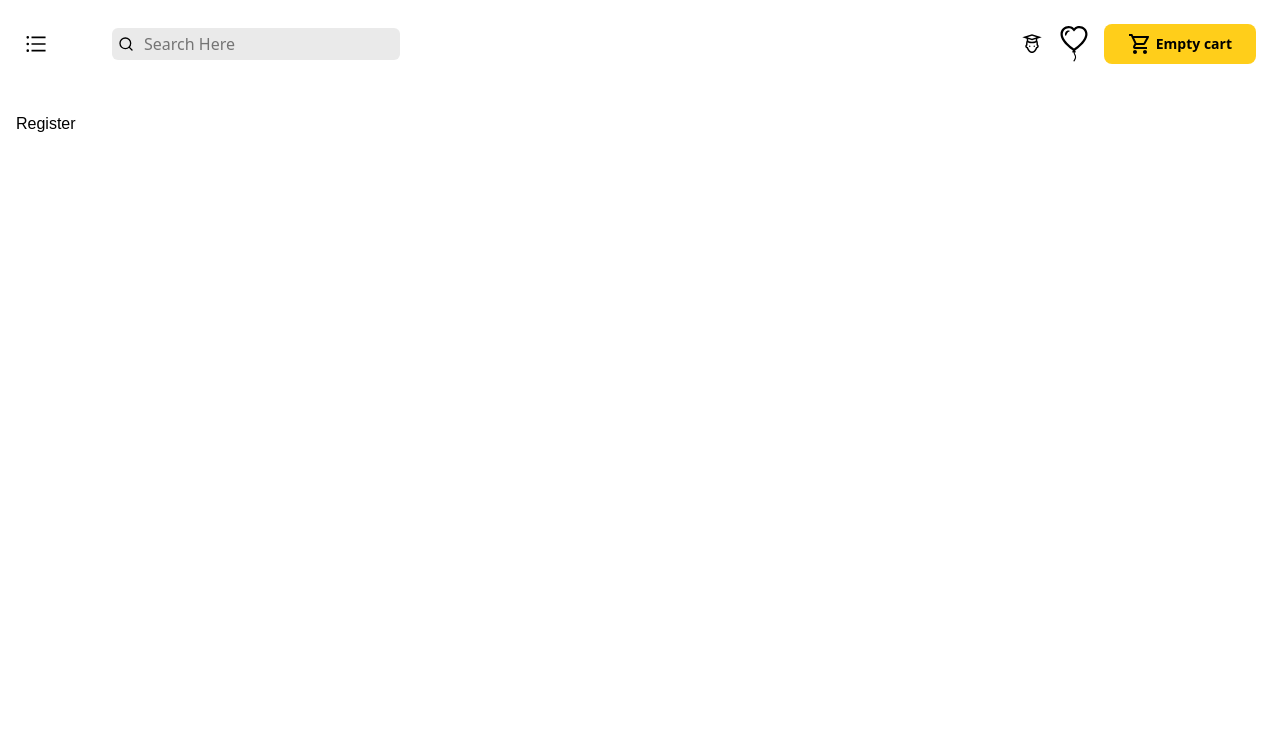
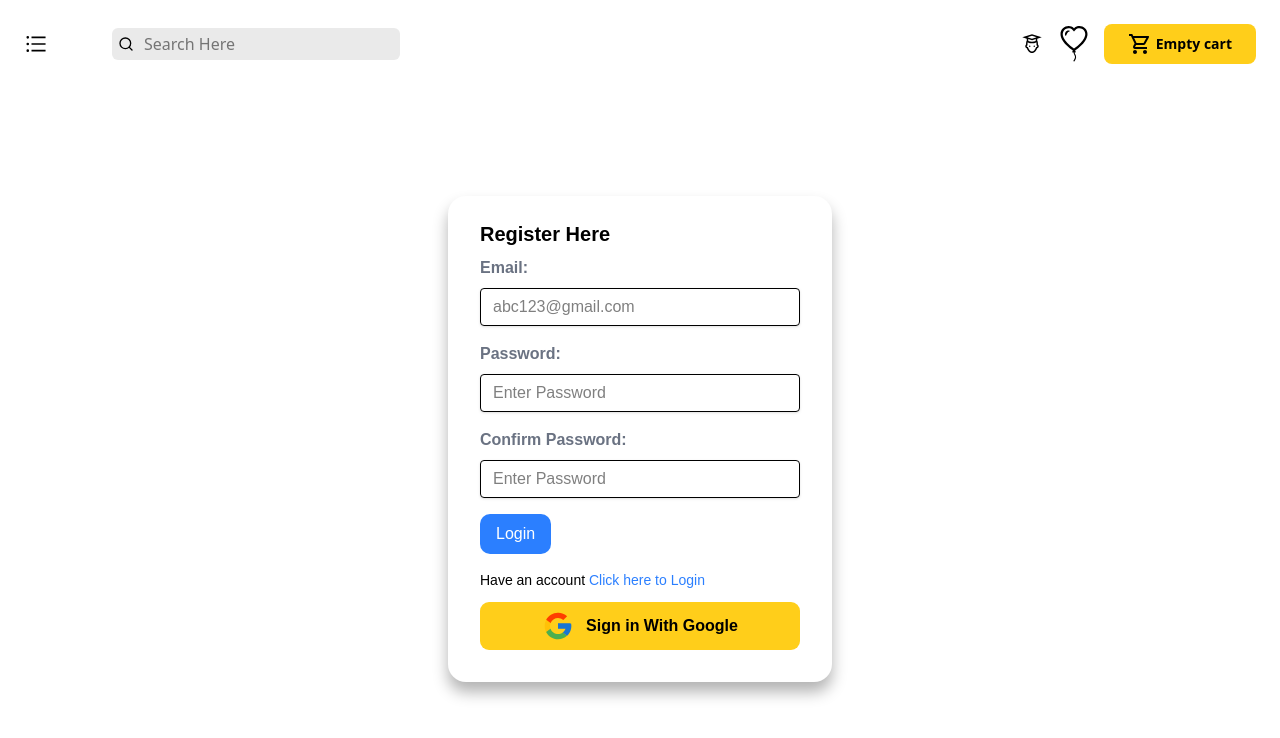
Before and after one commit to MithranMurugavel/Online-BookStore, a React (Vite) app in the folder frontend/: page /register in a window 1280 px wide. Shown: the top 738 px of the page. Built offline with nearby package versions, Linux system fonts and the light colour scheme.

Commit message:
chore: worked on a loggin page

```diff
--- a/frontend/package.json
+++ b/frontend/package.json
@@ -10,10 +10,13 @@
     "preview": "vite preview"
   },
   "dependencies": {
+    "@reduxjs/toolkit": "^2.9.0",
     "framer-motion": "^12.23.22",
     "react": "^19.1.1",
     "react-dom": "^19.1.1",
+    "react-hook-form": "^7.64.0",
     "react-icons": "^5.5.0",
+    "react-redux": "^9.2.0",
     "react-router-dom": "^7.9.3",
     "swiper": "^12.0.2"
   },
--- a/frontend/src/components/Login.jsx
+++ b/frontend/src/components/Login.jsx
@@ -1,24 +1,52 @@
-import React from 'react'
+import React,{useState} from 'react'
+import {Link} from 'react-router-dom'
+import { FcGoogle } from "react-icons/fc";
+import { useForm } from "react-hook-form"
+
 
 const Login = () => {
-  return (
-    <div className="h-[calc(100vh-120px)] flex justify-center items-center ">
-      <div className='w-100 max-w-sm mx-auto bg-white shadow-xl rounded-[18px] px-8 pt-6 pb-8 mb-4 '>
-        <h2 className='text-xl font-semibold'>Please Login</h2>
+  const [message,setMessaege] = useState("");
+  const {
+    register,
+    handleSubmit,
+    watch,
+    formState: { errors },
+  } = useForm()
 
-        <form>
+    const onSubmit = (data) => console.log(data)
+
+    const handleGoogleSignIn = () => {
+
+      }
+    return (
+    <div className="min-h-[calc(100vh-130px)] flex justify-center items-center ">
+      <div className='w-100 max-w-sm mx-auto bg-white shadow-[0px_10px_15px_rgba(0,0,0,0.3)] rounded-[18px] px-8 pt-6 pb-8 mb-4 '>
+        <h2 className='text-xl font-semibold mb-2'>Please Login</h2>
+
+        <form onSubmit={handleSubmit(onSubmit)}>
           <div className='mb-4'>
             <label className="flex text-gray-500 text-md font-bold mb-2" htmlfor="email">Email:</label>
-            <input type='email' name='email' id='email' placeholder='abc123@gmail.com' className=' shadow border w-full rounded py-2 px-3 leading-tight focus:outline-none focus:shadow'/>
+            <input
+            {...register("email", { required: true })}
+            type='email' name='email' id='email' placeholder='abc123@gmail.com' className=' shadow border w-full rounded py-2 px-3 leading-tight focus:outline-none focus:shadow'/>
           </div>
           <div className='mb-4'>
             <label className="block text-gray-500 text-md font-bold mb-2" htmlfor="email">Password:</label>
-            <input type='password' name='password' id='password' placeholder='Enter Password' className=' shadow border w-full rounded py-2 px-3 leading-tight focus:outline-none focus:shadow'/>
+            <input {...register("password", { required: true })}
+            type='password' name='password' id='password' placeholder='Enter Password' className=' shadow border w-full rounded py-2 px-3 leading-tight focus:outline-none focus:shadow'/>
           </div>
+          {
+              message && <p className='text-red-500 text-xs italic mb-3'>{message}</p>
+          }
           <div>
-            <button className='bg-blue-500 hover:bg-blue-700 text-white px-4 py-2 rounded-[10px] focus:outline-none hover:px-6  thover:py-8 transition-all duration-200'>Login</button>
+            <button className='bg-blue-500 hover:bg-blue-700 text-white px-4 py-2 rounded-[10px] focus:outline-none hover:px-6  thover:py-8 transition-all duration-200'>Register</button>
           </div>
         </form>
+        <p className='align-baseline font-medium mt-4 text-sm'>Haven't an account <Link to='/Register' className='text-blue-500 hover:text-blue-700' title="Register here">Click here</Link></p>
+        <div className='mt-3'>
+          <button onClick={handleGoogleSignIn()}
+          className='w-full flex flext-wrap gap-1 items-center justify-center bg-primary hover:bg-blue-700 rounded-[9px] text-black font-bold py-2 px-4 focus:outline-none'><FcGoogle className='mr-2 w-8 h-8'/>Sign in With Google</button>
+        </div>
       </div>
     </div>
   )
--- a/frontend/src/components/Register.jsx
+++ b/frontend/src/components/Register.jsx
@@ -1,8 +1,58 @@
-import React from 'react'
+import React,{useState} from 'react'
+import {Link} from 'react-router-dom'
+import { FcGoogle } from "react-icons/fc";
+import { useForm } from "react-hook-form"
+const Register = () => {
 
-const Register = () => {
+  const [message,setMessaege] = useState(" ");
+    const {
+      register,
+      handleSubmit,
+      watch,
+      formState: { errors },
+    } = useForm()
+
+      const onSubmit = (data) => console.log(data)
+
+      const handleGoogleSignIn = () => {
+
+      }
   return (
-    <div>Register</div>
+     <div className="min-h-[calc(100vh-130px)] flex justify-center items-center ">
+          <div className='w-100 max-w-sm mx-auto bg-white shadow-[0px_10px_15px_rgba(0,0,0,0.3)] rounded-[18px] px-8 pt-6 pb-8 mb-4 '>
+            <h2 className='text-xl font-semibold mb-2'>Register Here</h2>
+
+            <form onSubmit={handleSubmit(onSubmit)}>
+              <div className='mb-4'>
+                <label className="flex text-gray-500 text-md font-bold mb-2" htmlfor="email">Email:</label>
+                <input
+                {...register("email", { required: true })}
+                type='email' name='email' id='email' placeholder='abc123@gmail.com' className=' shadow border w-full rounded py-2 px-3 leading-tight focus:outline-none focus:shadow'/>
+              </div>
+              <div className='mb-4'>
+                <label className="block text-gray-500 text-md font-bold mb-2" htmlfor="email">Password:</label>
+                <input {...register("password", { required: true })}
+                type='password' name='password' id='password' placeholder='Enter Password' className=' shadow border w-full rounded py-2 px-3 leading-tight focus:outline-none focus:shadow'/>
+              </div>
+              <div className='mb-4'>
+                <label className="block text-gray-500 text-md font-bold mb-2" htmlfor="email">Confirm Password:</label>
+                <input {...register("password", { required: true })}
+                type='password' name='password' id='password' placeholder='Enter Password' className=' shadow border w-full rounded py-2 px-3 leading-tight focus:outline-none focus:shadow'/>
+              </div>
+              {
+                  message && <p className='text-red-500 text-xs italic mb-3'>{message}</p>
+              }
+              <div>
+                <button className='bg-blue-500 hover:bg-blue-700 text-white px-4 py-2 rounded-[10px] focus:outline-none hover:px-6  thover:py-8 transition-all duration-200'>Login</button>
+              </div>
+            </form>
+            <p className='align-baseline font-medium mt-4 text-sm'>Have an account <Link to='/Login' className='text-blue-500 hover:text-blue-700' title="Register here">Click here to Login</Link></p>
+            <div className='mt-3'>
+              <button onClick={handleGoogleSignIn()}
+              className='w-full flex flext-wrap gap-1 items-center justify-center bg-primary hover:bg-blue-700 rounded-[9px] text-black font-bold py-2 px-4 focus:outline-none'><FcGoogle className='mr-2 w-8 h-8'/>Sign in With Google</button>
+            </div>
+          </div>
+        </div>
   )
 }
 
--- /dev/null
+++ b/frontend/src/redux/store.js
@@ -0,0 +1,5 @@
+import { configureStore } from '@reduxjs/toolkit'
+
+export const store = configureStore({
+  reducer: {},
+})
```
Also changed, not shown: frontend/src/main.jsx (+4 -3 lines), 1 other file (tests, documents, lock files or other folders).
